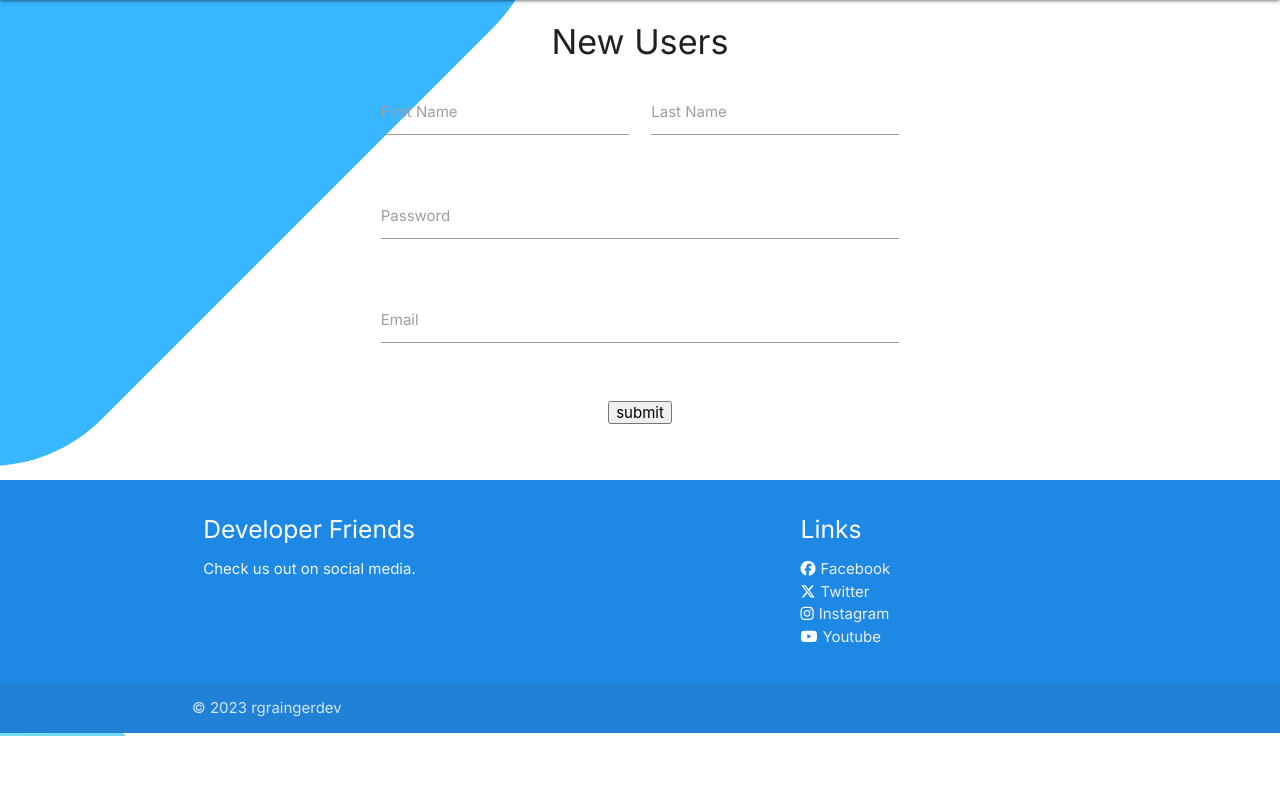
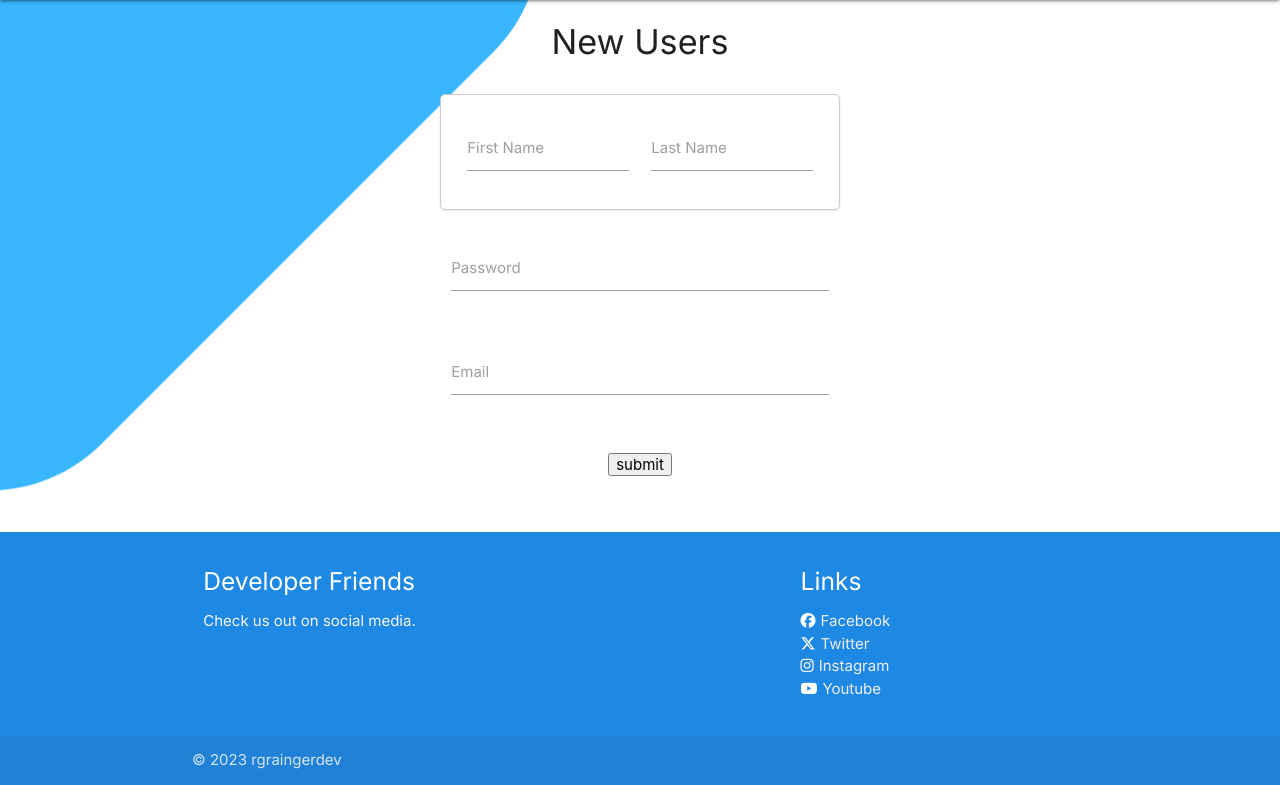
Before and after one commit to Code-Institute-Submissions/rgraingerdev-MS33, a Flask app: page /signup in a window 1280 px wide. Shown: the part 64-849 px from the top of the page. Before the commit the page ends 800 px from the top, so only its background shows below. Run offline with Flask 3, Linux system fonts and the light colour scheme; some libraries are stand-ins or nearby versions.

Commit message:
Added background to avoid clashes

```diff
--- a/project/templates/signup.html
+++ b/project/templates/signup.html
@@ -4,7 +4,7 @@
       <div class="col s12" style="text-align: center">
           <h4>New Users</h4>
           <form class="col s12" method="POST" action="/signup">
-      <div class="row">
+      <div class="row comment-card">
         <div class="input-field col s6">
           <input id="fname" type="text" class="validate" name="fname" required>
           <label for="fname">First Name</label>
```
